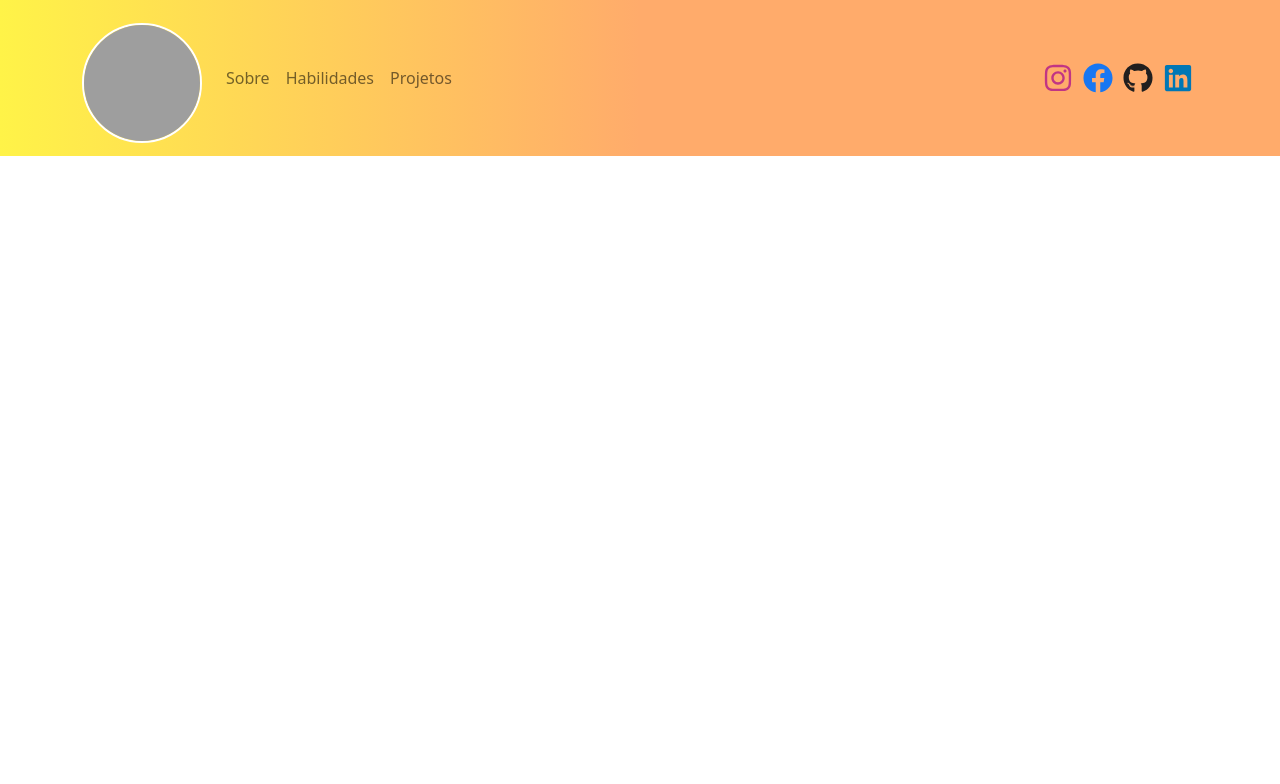
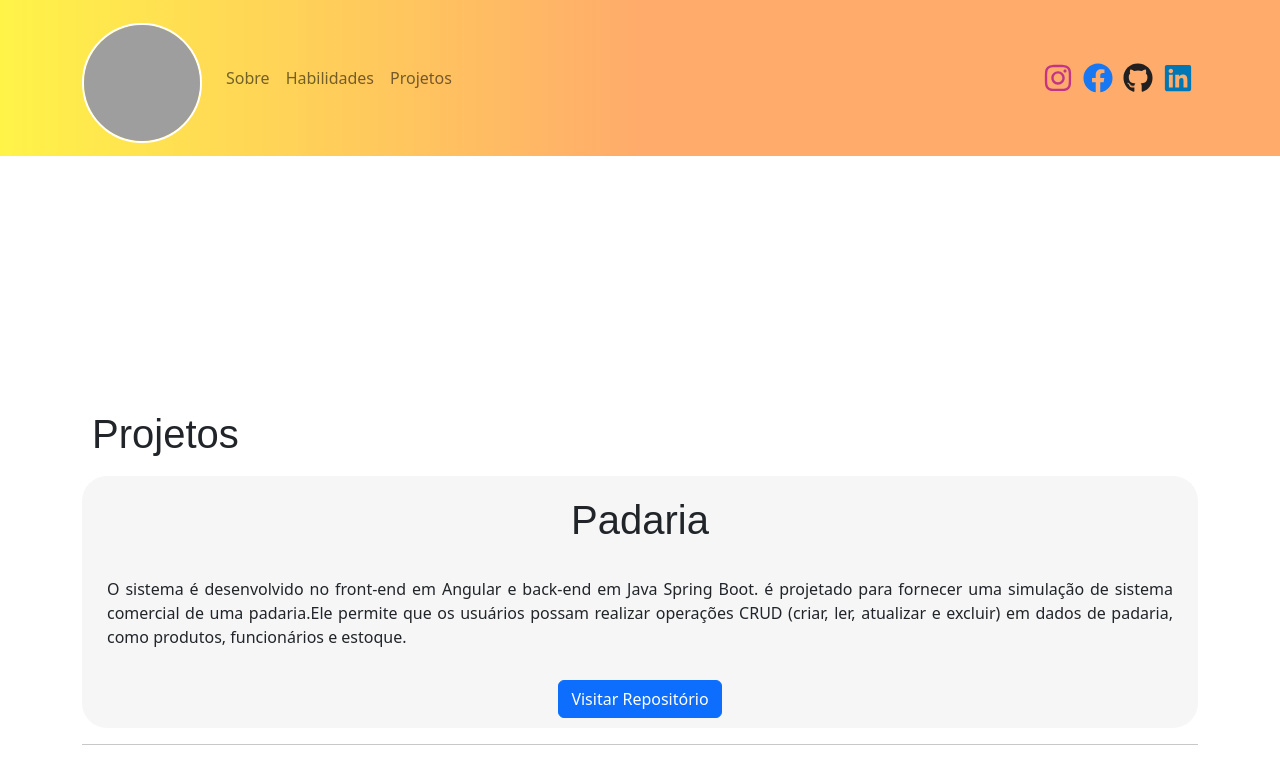
Before and after one commit to mateusw12/jhuan-portifolio, a React (Create React App) app in the folder jhuan-portifolio/: page /project in a window 1280 px wide. Shown: the top 784 px of the page. Built offline with nearby package versions, Linux system fonts and the light colour scheme; grey boxes are pictures that could not be loaded.

Commit message:
Implementa página de projeto

```diff
--- a/jhuan-portifolio/src/App.js
+++ b/jhuan-portifolio/src/App.js
@@ -1,6 +1,6 @@
 import React from "react";
 import { BrowserRouter, Route, Routes } from "react-router-dom";
-import { About, Content, Home, Skills } from "./components/index";
+import { About, Content, Home, Project, Skills } from "./components/index";
 
 import 'bootstrap/dist/css/bootstrap.min.css';
 import './App.css';
@@ -13,6 +13,7 @@ function App() {
           <Route path="/" element={<Home />} />
           <Route path="/about" element={<About />} />
           <Route path="/skills" element={<Skills />} />
+          <Route path="/project" element={<Project />} />
         </Routes>
       </Content>
     </BrowserRouter>
--- a/jhuan-portifolio/src/components/index.js
+++ b/jhuan-portifolio/src/components/index.js
@@ -2,4 +2,6 @@ export { default as About } from './About';
 export { default as Content } from './Content';
 export { default as Header } from './Header';
 export { default as Home } from './Home';
+export { default as Project } from './Project';
+export { default as ProjectCard } from './ProjectCard';
 export { default as Skills } from './Skills';
--- /dev/null
+++ b/jhuan-portifolio/src/styles/Project.css
@@ -0,0 +1,31 @@
+.project-container {
+    background-color: rgb(226 226 226 / 33%) !important;
+    border-radius: 25px;
+    padding: 10px;
+}
+
+hr {
+    height: 40px;
+    border: 3px solid;
+    border-color: #e2e2e2;
+}
+
+.projects-title {
+    font-family: sans-serif;
+    padding: 10px;
+}
+
+.project-title {
+    font-family: sans-serif;
+    padding: 10px;
+    text-align: center;
+}
+
+.project-body {
+    padding: 15px;
+    text-align: justify;
+}
+
+.project-footer{
+    text-align: center;
+}
--- /dev/null
+++ b/jhuan-portifolio/src/utils/constants.js
@@ -0,0 +1,11 @@
+import React from 'react';
+
+export const projects = [
+    {
+        projectTitle: "Padaria",
+        projectBody: "O sistema é desenvolvido no front-end em Angular e back-end em Java Spring Boot. é projetado para fornecer uma simulação de sistema comercial de uma padaria." +
+            "Ele permite que os usuários possam realizar operações CRUD (criar, ler, atualizar e excluir)" +
+            " em dados de padaria, como produtos, funcionários e estoque.",
+        repositoryLink: "https://github.com/mateusw12/Padari"
+    }
+];
```
